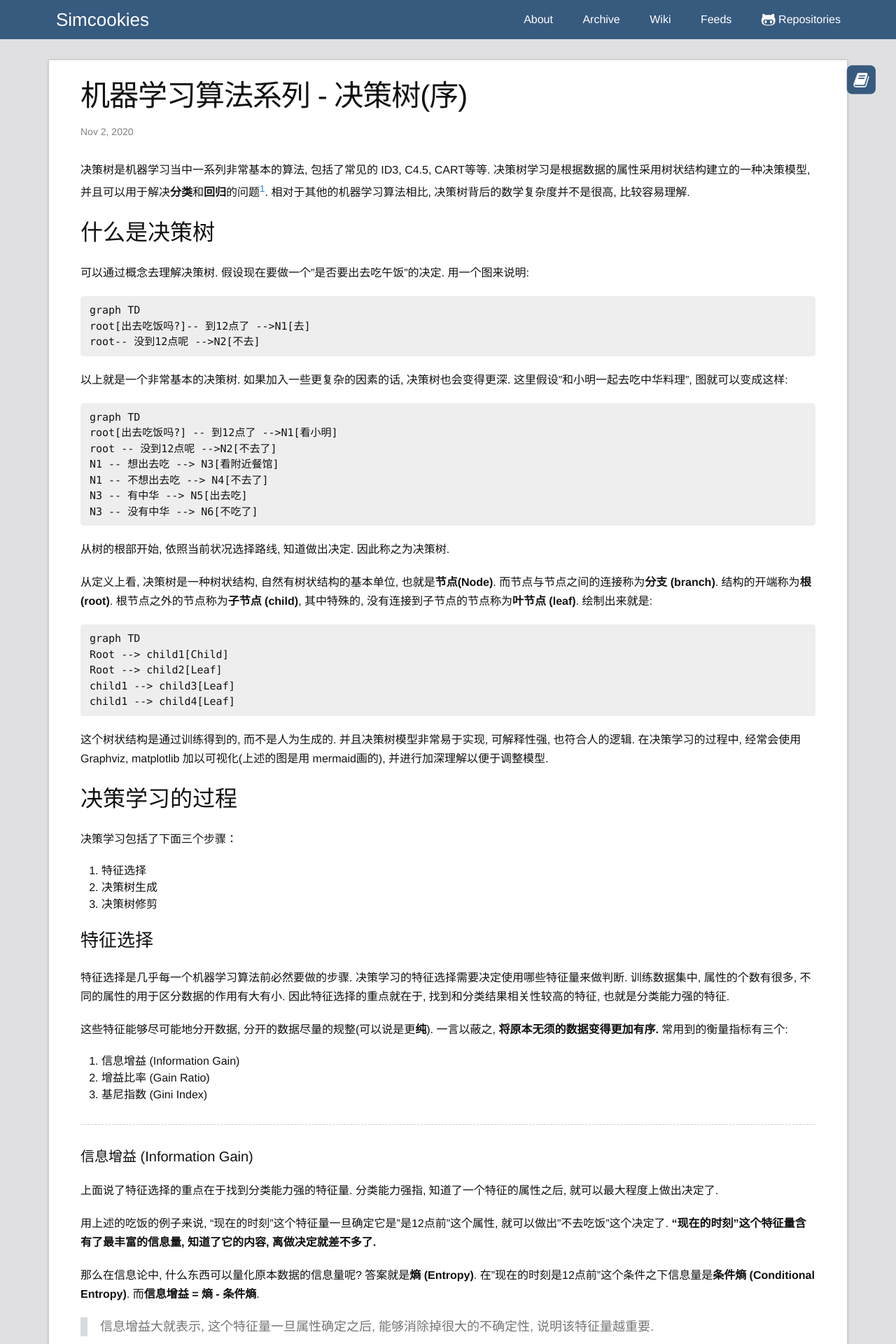
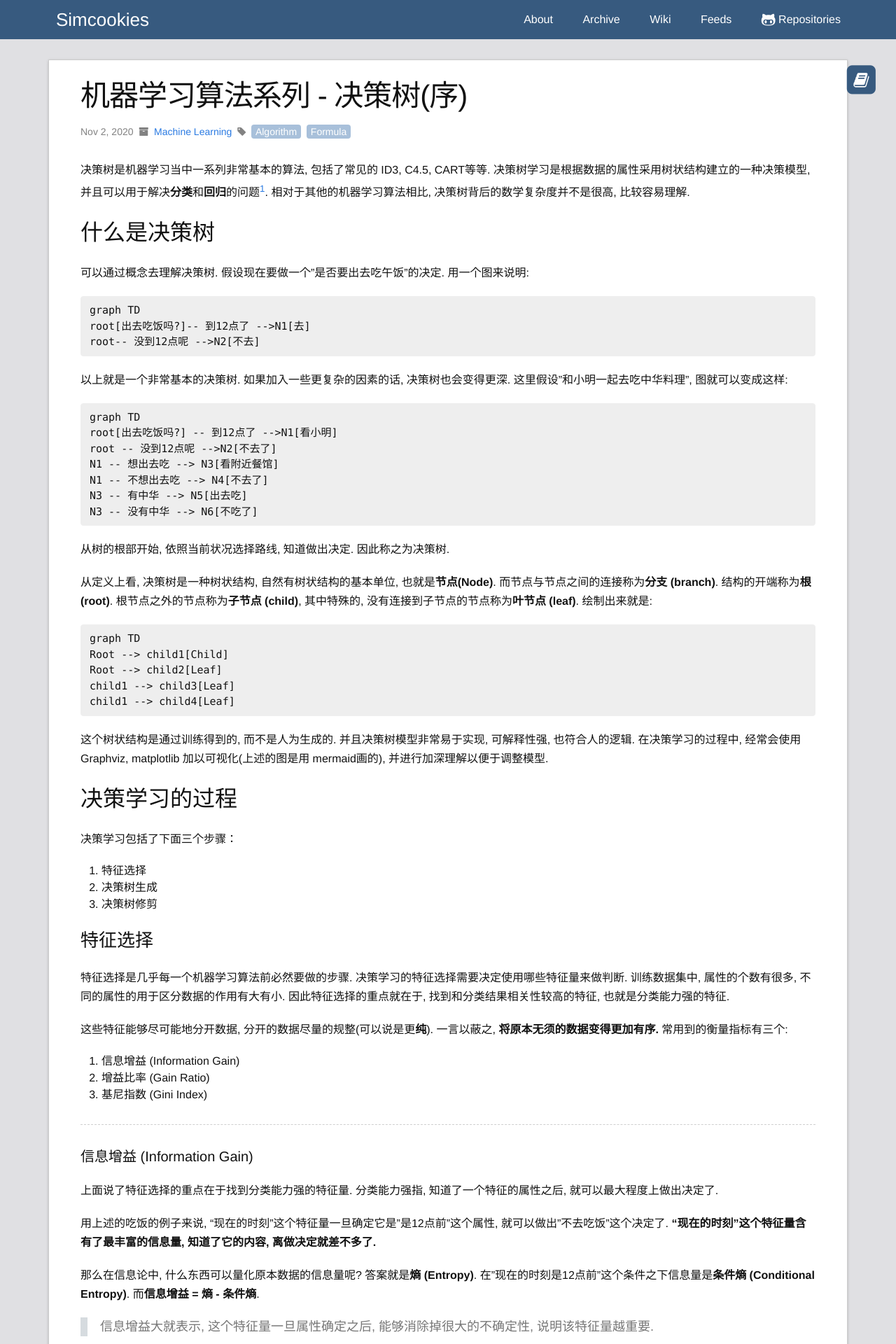
Before and after one commit to Simcookies/gitio, a Jekyll site: the page built from _posts/2020-11-02-summary-of-machine-learning-algorithms-decision-tree.md, in a window 1280 px wide. Shown: the top 1920 px of the page at 70% size. Built offline with Jekyll 4.4.1, drawn with Linux system fonts in a browser that asks for light colours; nearby versions of some CDN libraries; formulas are drawn with MathJax 3; comment, search, counter and statistics services are not loaded; the table of contents is made by our own code.

Commit message:
forget to add tags

```diff
--- a/_posts/2020-11-02-summary-of-machine-learning-algorithms-decision-tree.md
+++ b/_posts/2020-11-02-summary-of-machine-learning-algorithms-decision-tree.md
@@ -1,8 +1,8 @@
 ---
 title: "机器学习算法系列 - 决策树(序)"
 date: 2020-11-02 14:50:09 +0900
-category:
-tags:
+category: machine learning
+tags: algorithm formula
 typora-root-url: ../
 ---
 
```
